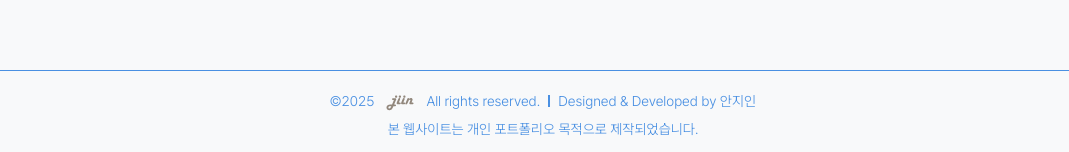
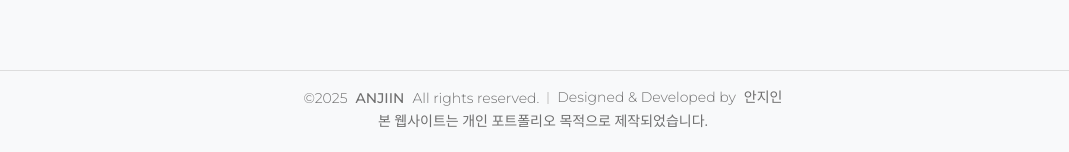
Before and after one commit to ttining-real/ttining-place, a Next.js app: page / in a window 1280 px wide. Shown: the part 2130-2282 px from the top of the page, without its empty margins (97-1166 px from the left). Built offline with nearby package versions, Linux system fonts and the light colour scheme; no server answers; the database is empty.

Commit message:
[Modify] 컴포넌트 디자인 수정
- breadcrumb
- chip
- footer
- icon-image
- tab-selector

```diff
--- a/src/components/breadcrumb.tsx
+++ b/src/components/breadcrumb.tsx
@@ -19,13 +19,14 @@ const DEFAULT_LABEL_MAP: Record<string, string> = {
 export default function Breadcrumb({ className, current }: BreadcrumbProps) {
   const router = useRouter();
 
-  // 현재 경로 (정의 기준: /projects/[slug])
+  // 현재 경로
   const pathSegments = router.pathname.split('/').filter(Boolean);
-  // 실제 URL 경로 (slug 값 포함: /projects/my-awesome-project)
+
+  // 실제 URL 경로
   const asSegments = router.asPath.split('?')[0].split('/').filter(Boolean);
 
-  // 앞에 '홈'을 넣기 위해 추가
-  const fullSegments = [''].concat(pathSegments); // ''은 '/'를 의미함
+  // Home
+  const fullSegments = [''].concat(pathSegments);
   const fullAsSegments = [''].concat(asSegments);
 
   const buildHref = (index: number) =>
@@ -47,7 +48,10 @@ export default function Breadcrumb({ className, current }: BreadcrumbProps) {
           }
 
           return (
-            <li key={href} className="text-primary flex items-center gap-1">
+            <li
+              key={href}
+              className="text-text-secondary flex items-center gap-1"
+            >
               {!isLast ? (
                 <Link href={href} className="hover:underline">
                   {label}
--- a/src/components/chip.tsx
+++ b/src/components/chip.tsx
@@ -9,9 +9,9 @@ type ChipProps = {
 export default function Chip({ id, icon = false, className = '' }: ChipProps) {
   return (
     <span
-      className={`text-primary-darker bg-primary/15 flex w-fit flex-row items-center gap-1 rounded-2xl px-3 py-1 text-sm ${className}`}
+      className={`text-text-primary bg-surface flex w-fit flex-row items-center gap-1.5 rounded-4xl px-4 py-2 ${className}`}
     >
-      {icon && <StackIcon id={id} size={16} />}
+      {icon && <StackIcon id={id} size={18} />}
       {id}
     </span>
   );
--- a/src/components/footer.tsx
+++ b/src/components/footer.tsx
@@ -1,19 +1,27 @@
-import { pretendard } from '@/fonts/font';
-import Logo from '@/components/logo';
+import Link from 'next/link';
+
+import { montserrat } from '@/fonts/font';
 
 export default function Footer() {
   return (
-    <footer
-      className={`${pretendard.className} border-primary-lighter text-primary border-t py-4 text-center text-sm font-light`}
-    >
+    <footer className="border-border text-text-secondary border-t py-4 text-center text-sm font-light">
       <div className="flex flex-col items-center justify-center sm:flex-row">
-        <p className="flex items-center justify-center">
-          &copy;2025
-          <Logo size={28} className="opacity-60" />
+        <p
+          className={`${montserrat.className} flex items-center justify-center gap-2`}
+        >
+          &copy;2025{' '}
+          <Link href="/" className="font-medium">
+            ANJIIN
+          </Link>{' '}
           All rights reserved.
         </p>
-        <hr className="border-primary-lighter mx-2 hidden h-3 border sm:block" />
-        <p>Designed & Developed by 안지인</p>
+        <hr className="border-border mx-2 hidden h-3 border sm:block" />
+        <p>
+          <span className={`${montserrat.className} pr-2`}>
+            Designed & Developed by
+          </span>
+          안지인
+        </p>
       </div>
       <p className="pt-1">
         본 웹사이트는 개인 포트폴리오 목적으로 제작되었습니다.
--- a/src/components/icon-image.tsx
+++ b/src/components/icon-image.tsx
@@ -21,6 +21,7 @@ export default function IconImg({
       width={size}
       height={size}
       className={className}
+      priority
     />
   );
 }
--- a/src/components/tab-selector.tsx
+++ b/src/components/tab-selector.tsx
@@ -1,4 +1,6 @@
 import { motion } from 'framer-motion';
+
+import { montserrat } from '@/fonts/font';
 
 interface TabSelectorProps<T extends string> {
   tabs: readonly T[];
@@ -12,25 +14,28 @@ export default function TabSelector<T extends string>({
   onChange,
 }: TabSelectorProps<T>) {
   return (
-    <div className="bg-primary/20 relative mb-8 flex w-full items-center gap-2 rounded-full p-1.5 sm:w-fit">
+    <div className="flex gap-2">
       {tabs.map((tab) => {
         const isActive = selected === tab;
+
         return (
           <button
             key={tab}
             onClick={() => onChange(tab)}
-            className={`focus-ring hover:bg-primary/20 hover:text-primary-darker relative z-10 flex flex-1 items-center justify-center rounded-full py-2 font-medium whitespace-nowrap capitalize transition-colors sm:px-6 ${
-              isActive ? 'text-white hover:text-white' : 'text-primary'
+            className={`${montserrat.className} focus-ring relative rounded-sm px-4 py-2 uppercase transition-colors duration-200 ${
+              isActive
+                ? 'text-primary'
+                : 'text-gray-500 hover:text-gray-800 dark:text-gray-400 dark:hover:text-white'
             }`}
           >
+            {tab}
             {isActive && (
               <motion.div
-                layoutId="pill"
+                layoutId="underline"
+                className="bg-primary absolute -bottom-2 left-0 h-[2px] w-full"
                 transition={{ type: 'spring', stiffness: 500, damping: 30 }}
-                className="bg-primary absolute inset-0 z-0 rounded-full shadow-sm"
               />
             )}
-            <span className="relative z-10">{tab}</span>
           </button>
         );
       })}
```
